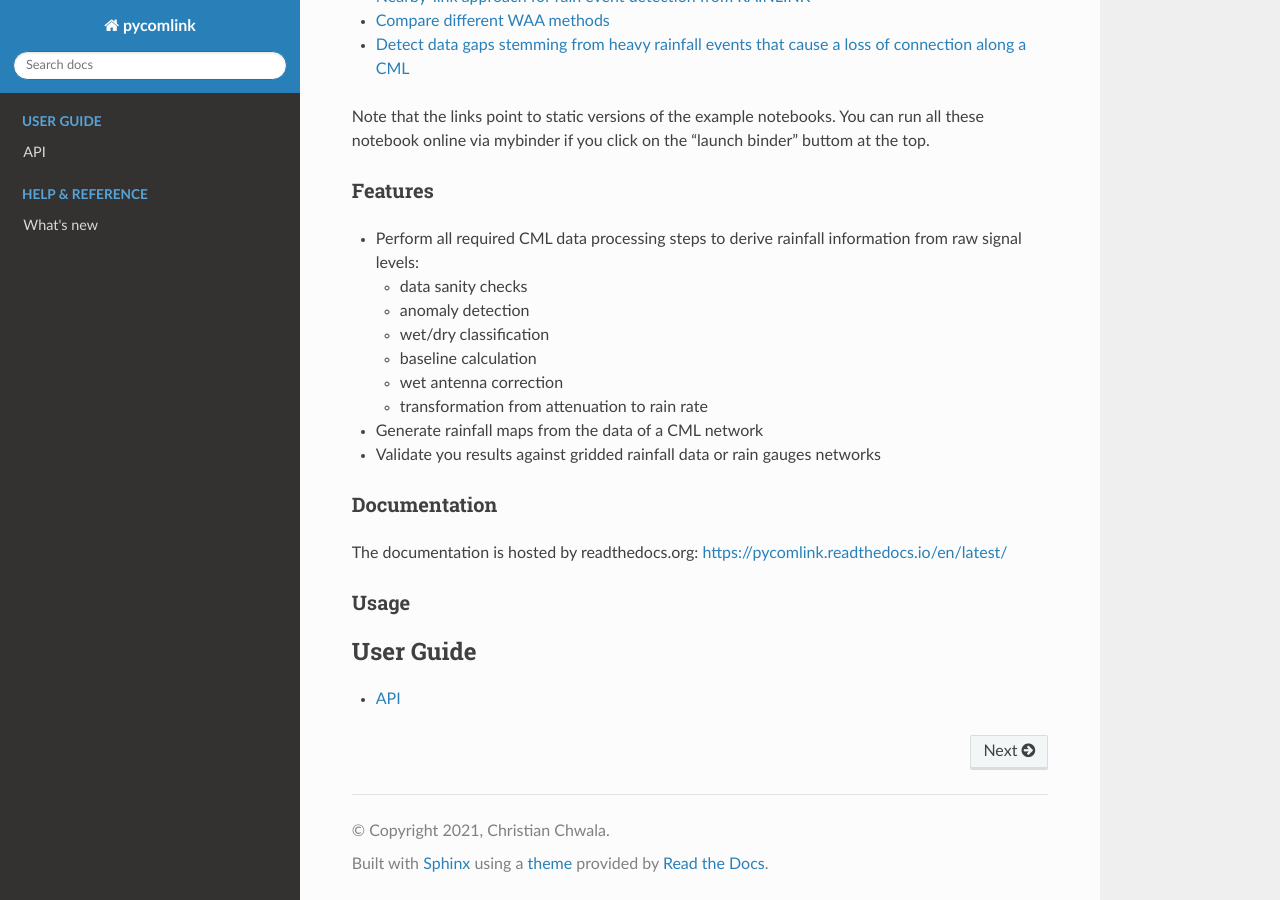
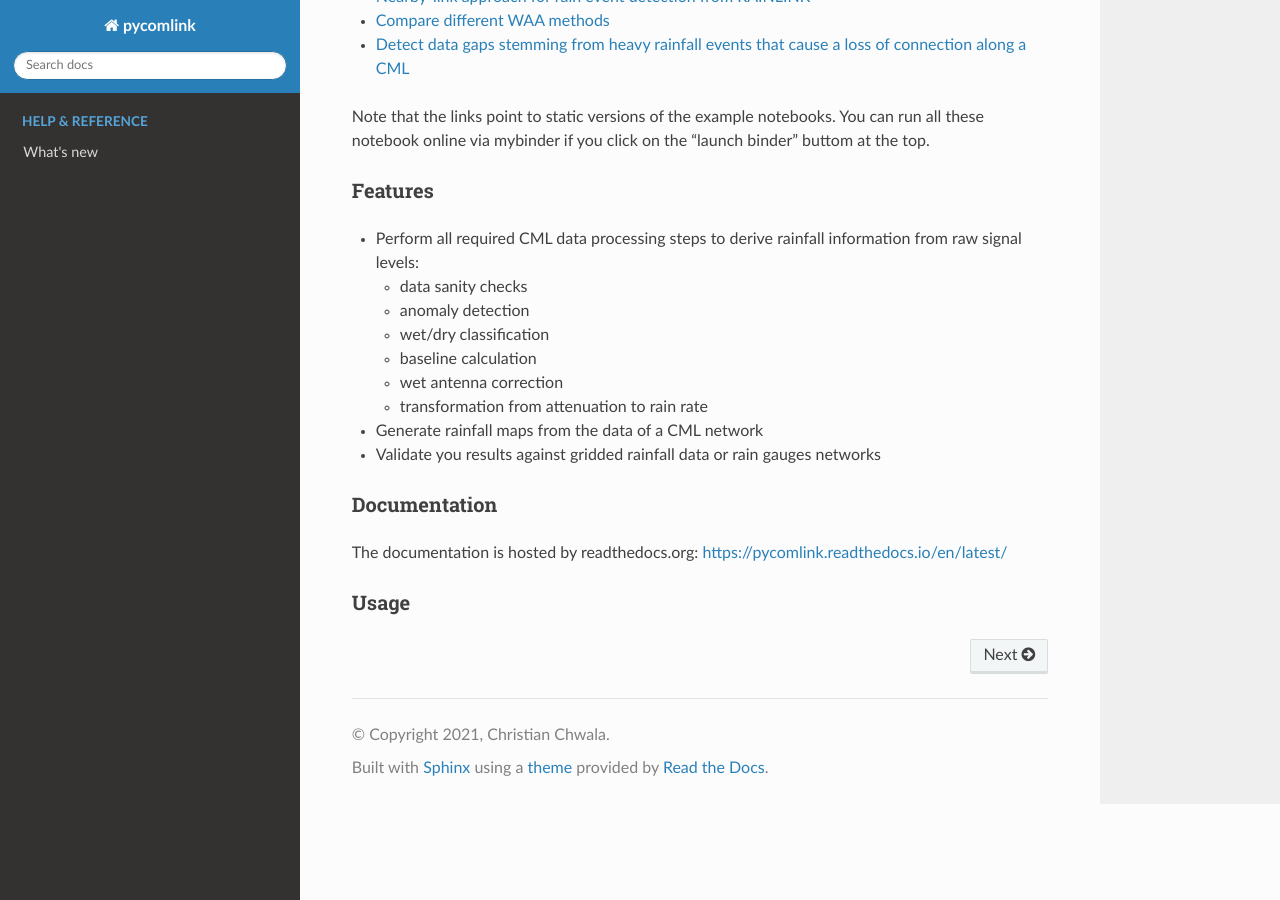
Before and after one commit to pycomlink/pycomlink, a Sphinx documentation site: the page built from docs/index.rst, in a window 1280 px wide and 900 px high, scrolled down 1528 px. Built offline with Sphinx 7.4.7 and the Read the Docs theme 2.0.0, drawn with Linux system fonts in a browser that asks for light colours; pages that are not in the unit, such as notebooks, are missing from menus.

```diff
--- a/docs/index.rst
+++ b/docs/index.rst
@@ -21,18 +21,12 @@ Usage
 
    README <readme_link>
 
-
 .. toctree::
    :maxdepth: 1
-   :caption: User Guide
-
-   API <source/pycomlink>
-
-.. toctree::
-   :maxdepth: 1
+   :hidden:
    :caption: Examples
 
-   Basic CML processing workflow
+   notebooks/Basic CML processing workflow
 
 .. toctree::
   :maxdepth: 1
```
